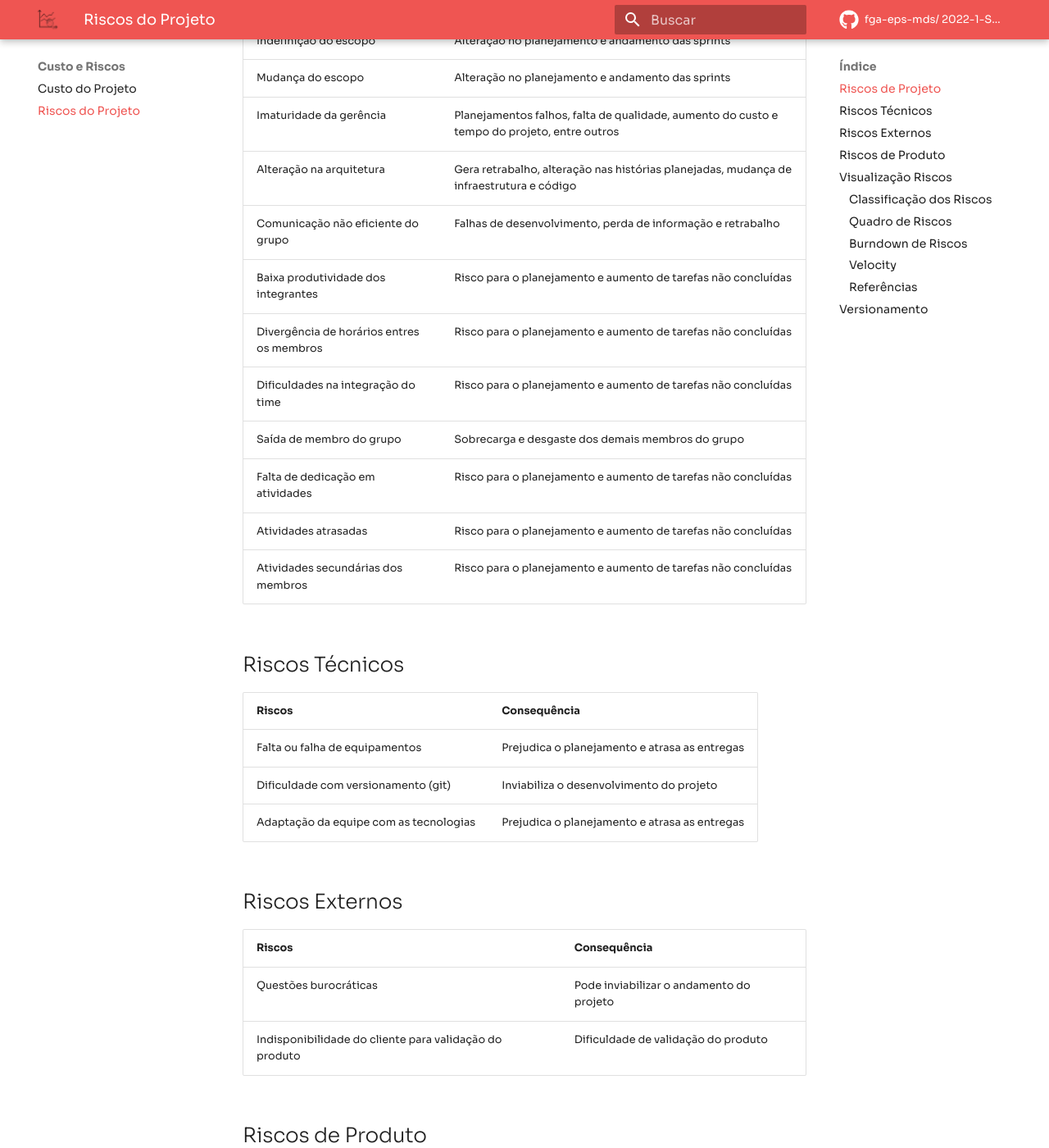
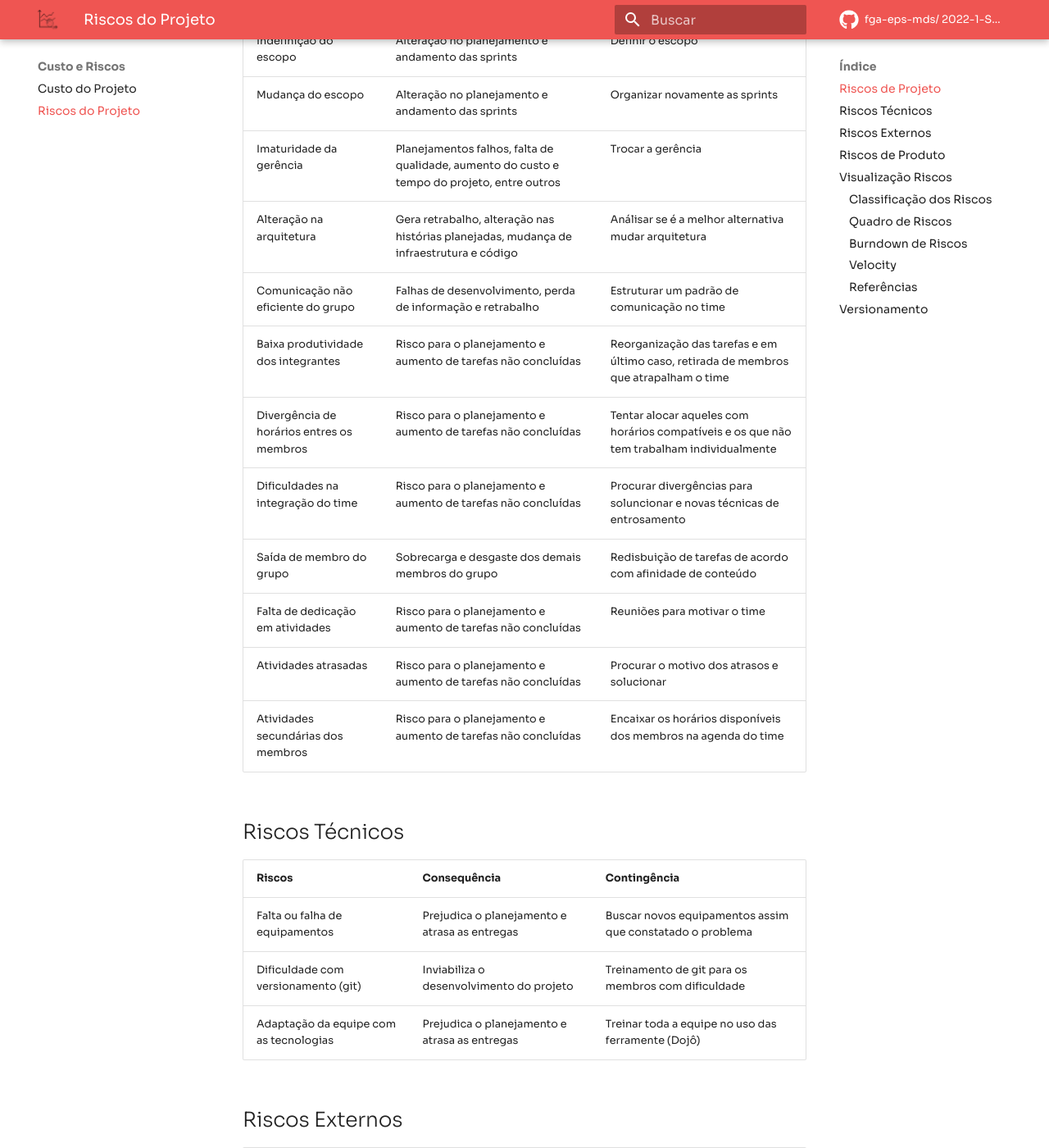
Before and after one commit to fga-eps-mds/2022-1-Visualeasy-Doc, an MkDocs documentation site: the page built from docs/documentacao/risco.md, in a window 1280 px wide and 1400 px high, scrolled down 598 px. Shown: the whole window at 82% size. Built offline with MkDocs 1.6.1 and Material for MkDocs 9.7.7, drawn with Linux system fonts in a browser that asks for light colours; comment, search, counter and statistics services are not loaded; some of the changed text lies outside the part shown.

Commit message:
Add contigencie to risk plan

```diff
--- a/docs/documentacao/risco.md
+++ b/docs/documentacao/risco.md
@@ -12,45 +12,45 @@ Cada um dos riscos acima foram subdivididos nos subtópicos abaixo:
 
 ## Riscos de Projeto
 
-| Riscos | Consequência |
-|--------|--------------|
-| Indefinição do escopo | Alteração no planejamento e andamento das sprints |
-| Mudança do escopo | Alteração no planejamento e andamento das sprints |
-| Imaturidade da gerência | Planejamentos falhos, falta de qualidade, aumento do custo e tempo do projeto, entre outros |
-| Alteração na arquitetura | Gera retrabalho, alteração nas histórias planejadas, mudança de infraestrutura e código |
-| Comunicação não eficiente do grupo | Falhas de desenvolvimento, perda de informação e retrabalho |
-| Baixa produtividade dos integrantes  | Risco para o planejamento e aumento de tarefas não concluídas |
-| Divergência de horários entres os membros | Risco para o planejamento e aumento de tarefas não concluídas |
-| Dificuldades na integração do time | Risco para o planejamento e aumento de tarefas não concluídas |
-| Saída de membro do grupo | Sobrecarga e desgaste dos demais membros do grupo |
-| Falta de dedicação em atividades | Risco para o planejamento e aumento de tarefas não concluídas |
-| Atividades atrasadas | Risco para o planejamento e aumento de tarefas não concluídas |
-| Atividades secundárias dos membros | Risco para o planejamento e aumento de tarefas não concluídas |
+| Riscos | Consequência |Contigência|
+|--------|--------------|-----------|
+| Indefinição do escopo | Alteração no planejamento e andamento das sprints | Definir o escopo|
+| Mudança do escopo | Alteração no planejamento e andamento das sprints |Organizar novamente as sprints|
+| Imaturidade da gerência | Planejamentos falhos, falta de qualidade, aumento do custo e tempo do projeto, entre outros | Trocar a gerência|
+| Alteração na arquitetura | Gera retrabalho, alteração nas histórias planejadas, mudança de infraestrutura e código | Análisar se é a melhor alternativa mudar arquitetura |
+| Comunicação não eficiente do grupo | Falhas de desenvolvimento, perda de informação e retrabalho | Estruturar um padrão de comunicação no time|
+| Baixa produtividade dos integrantes  | Risco para o planejamento e aumento de tarefas não concluídas | Reorganização das tarefas e em último caso, retirada de membros que atrapalham o time|
+| Divergência de horários entres os membros | Risco para o planejamento e aumento de tarefas não concluídas | Tentar alocar aqueles com horários compatíveis e os que não tem trabalham individualmente|
+| Dificuldades na integração do time | Risco para o planejamento e aumento de tarefas não concluídas |Procurar divergências para soluncionar e novas técnicas de entrosamento|
+| Saída de membro do grupo | Sobrecarga e desgaste dos demais membros do grupo | Redisbuição de tarefas de acordo com afinidade de conteúdo|
+| Falta de dedicação em atividades | Risco para o planejamento e aumento de tarefas não concluídas |Reuniões para motivar o time|
+| Atividades atrasadas | Risco para o planejamento e aumento de tarefas não concluídas | Procurar o motivo dos atrasos e solucionar|
+| Atividades secundárias dos membros | Risco para o planejamento e aumento de tarefas não concluídas |Encaixar os horários disponíveis dos membros na agenda do time|
 
 ## Riscos Técnicos
 
-| Riscos | Consequência |
-|--------|--------------|
-| Falta ou falha de equipamentos | Prejudica o planejamento e atrasa as entregas |
-| Dificuldade com versionamento (git) | Inviabiliza o desenvolvimento do projeto |
-| Adaptação da equipe com as tecnologias | Prejudica o planejamento e atrasa as entregas |
+| Riscos | Consequência |Contingência|
+|--------|--------------|------------|
+| Falta ou falha de equipamentos | Prejudica o planejamento e atrasa as entregas |Buscar novos equipamentos assim que constatado o problema|
+| Dificuldade com versionamento (git) | Inviabiliza o desenvolvimento do projeto |Treinamento de git para os membros com dificuldade|
+| Adaptação da equipe com as tecnologias | Prejudica o planejamento e atrasa as entregas |Treinar toda a equipe no uso das ferramente (Dojô)
 
 ## Riscos Externos
 
-| Riscos | Consequência |
-|--------|--------------|
-| Questões burocráticas | Pode inviabilizar o andamento do projeto |
-| Indisponibilidade do cliente para validação do produto | Dificuldade de validação do produto |
+| Riscos | Consequência |Contigência|
+|--------|--------------|-----------|
+| Questões burocráticas | Pode inviabilizar o andamento do projeto |Resolver as questões burocráticas antes de dar início ao projeto|
+| Indisponibilidade do cliente para validação do produto | Dificuldade de validação do produto |Trabalhar naquilo que não precise de validação ou interromper a produção justificando o motivo para o cliente.
 
 
 ## Riscos de Produto
 
-| Riscos | Consequência |
-|--------|--------------|
-| Produto não atende às necessidades do cliente | Projeto falho e inutilizável |
-| Complexidade de codificação | Dificuldade na prestação de manutenção e correção de bugs |
-| Estabilidade do produto | Não atender às expectativas do cliente |
-| Falta de especificação de teste | Cobertura insuficiente de possíveis problemas e inviabilização da utilização do produto |
+| Riscos | Consequência |Contigência|
+|--------|--------------|-----------|
+| Produto não atende às necessidades do cliente | Projeto falho e inutilizável |Refatorar requisitos e reescrever escopo|
+| Complexidade de codificação | Dificuldade na prestação de manutenção e correção de bugs |Refatorar o código para verificar se a complexidade está correta|
+| Estabilidade do produto | Não atender às expectativas do cliente |Aplicar testes ou refatorar o produto
+| Falta de especificação de teste | Cobertura insuficiente de possíveis problemas e inviabilização da utilização do produto | Aumentar a cobertura de testes ou criar testes mais robustos
 
 
 ## Visualização Riscos
```
Also changed, not shown: other parts of docs/documentacao/risco.md (+1 -0 lines).
